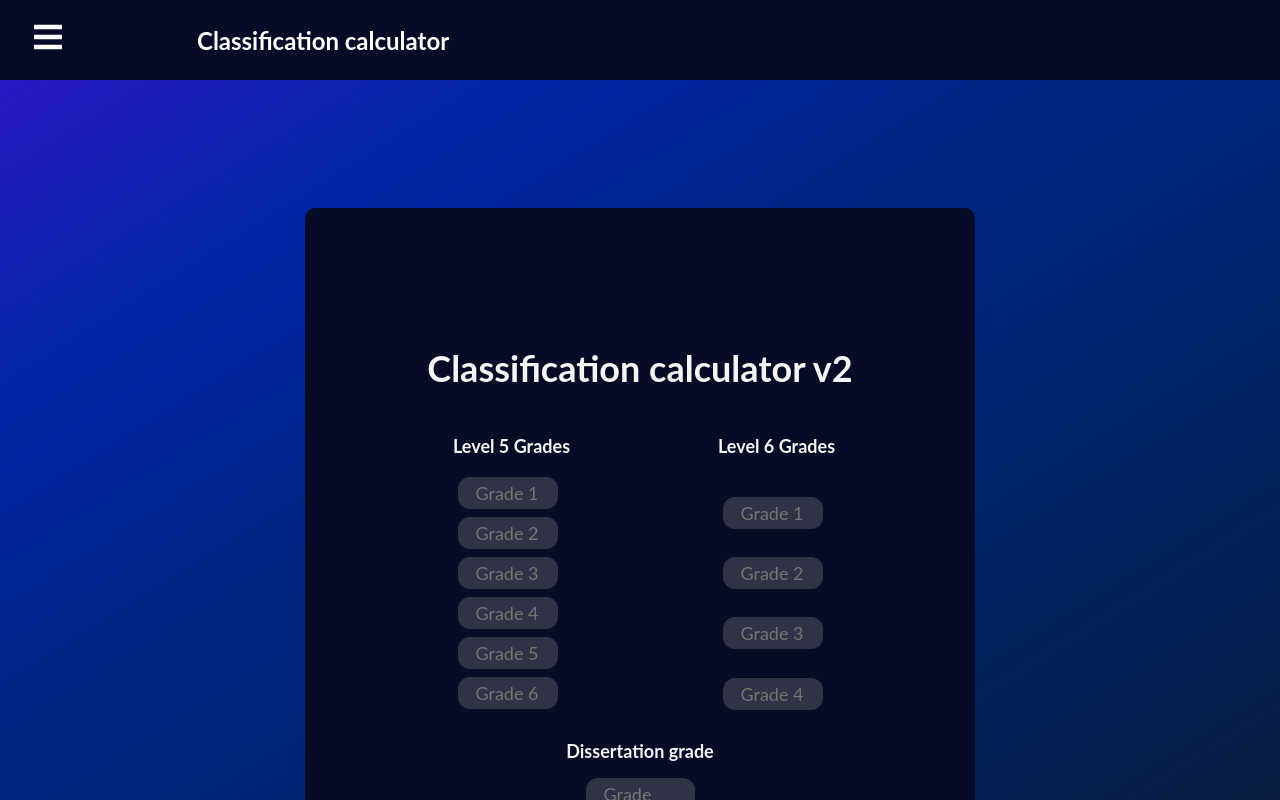
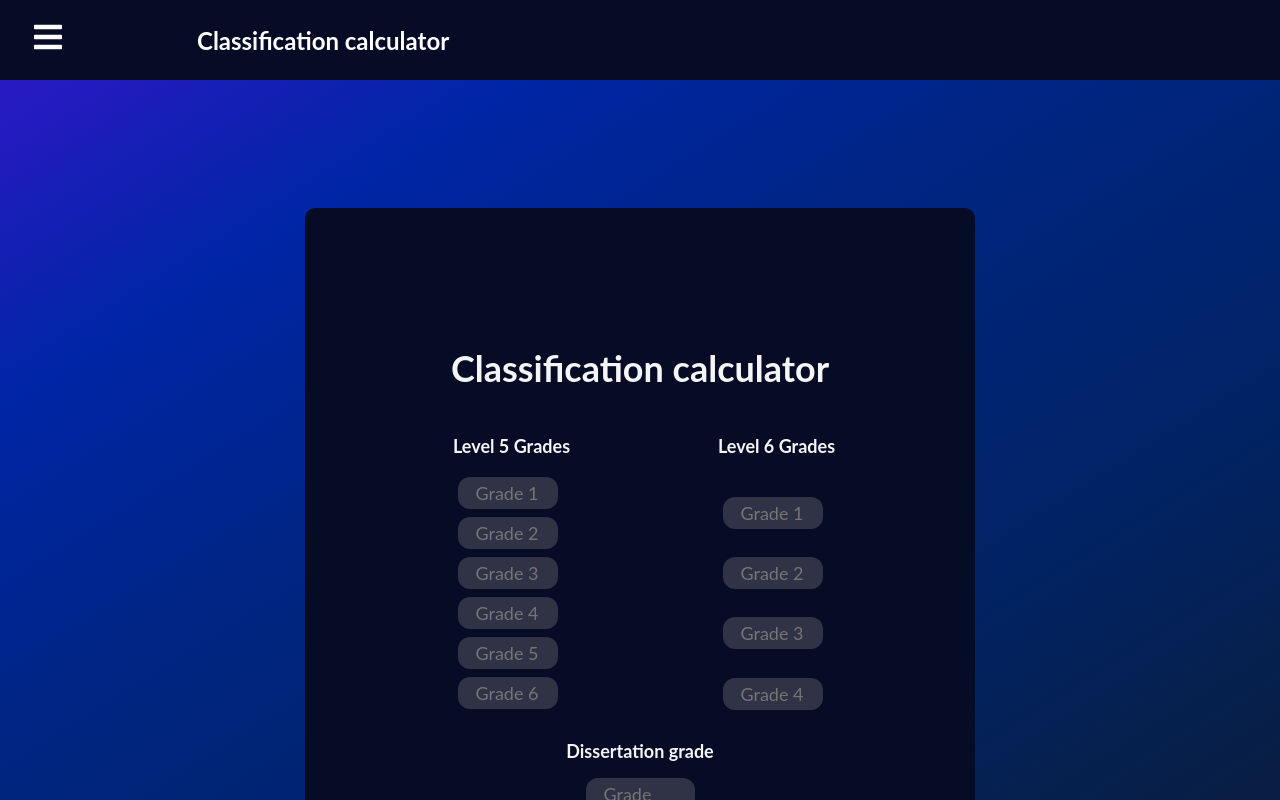
Before and after one commit to lucian-duta/classification_calc, a React (Create React App) app: page /#/ in a window 1280 px wide. Shown: the top 800 px of the page. Built offline with nearby package versions, Linux system fonts and the light colour scheme.

Commit message:
Revert "test 2"

```diff
--- a/src/components/CalcForm/CalcForm.js
+++ b/src/components/CalcForm/CalcForm.js
@@ -102,7 +102,7 @@ const CalcForm = () => {
     <>
       <div className="calc-form">
         <div className="calc-form-title">
-          <h1>Classification calculator v2</h1>
+          <h1>Classification calculator</h1>
         </div>
         <div className="calc-form-content">
           <div className="grades-container">
```
